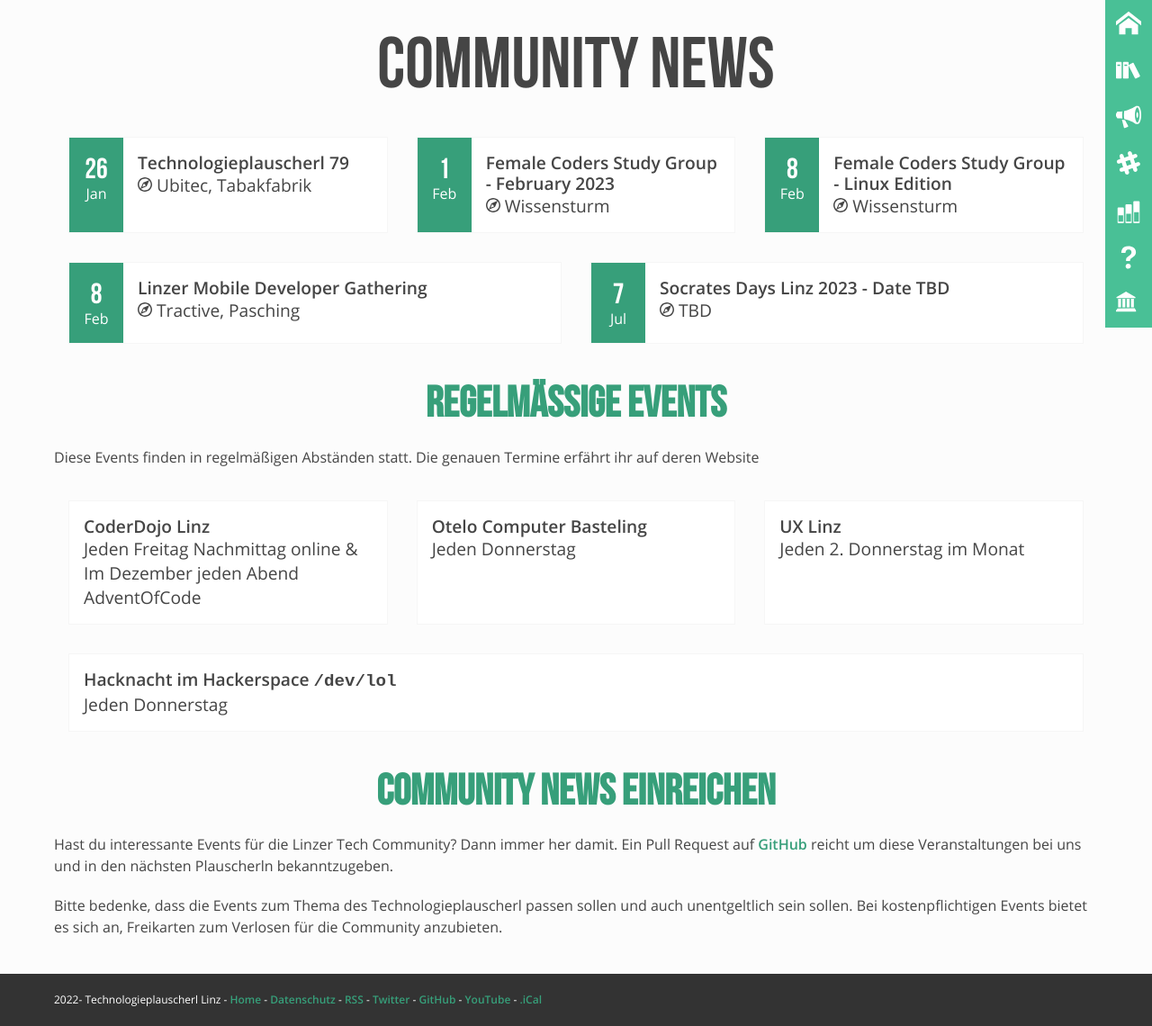
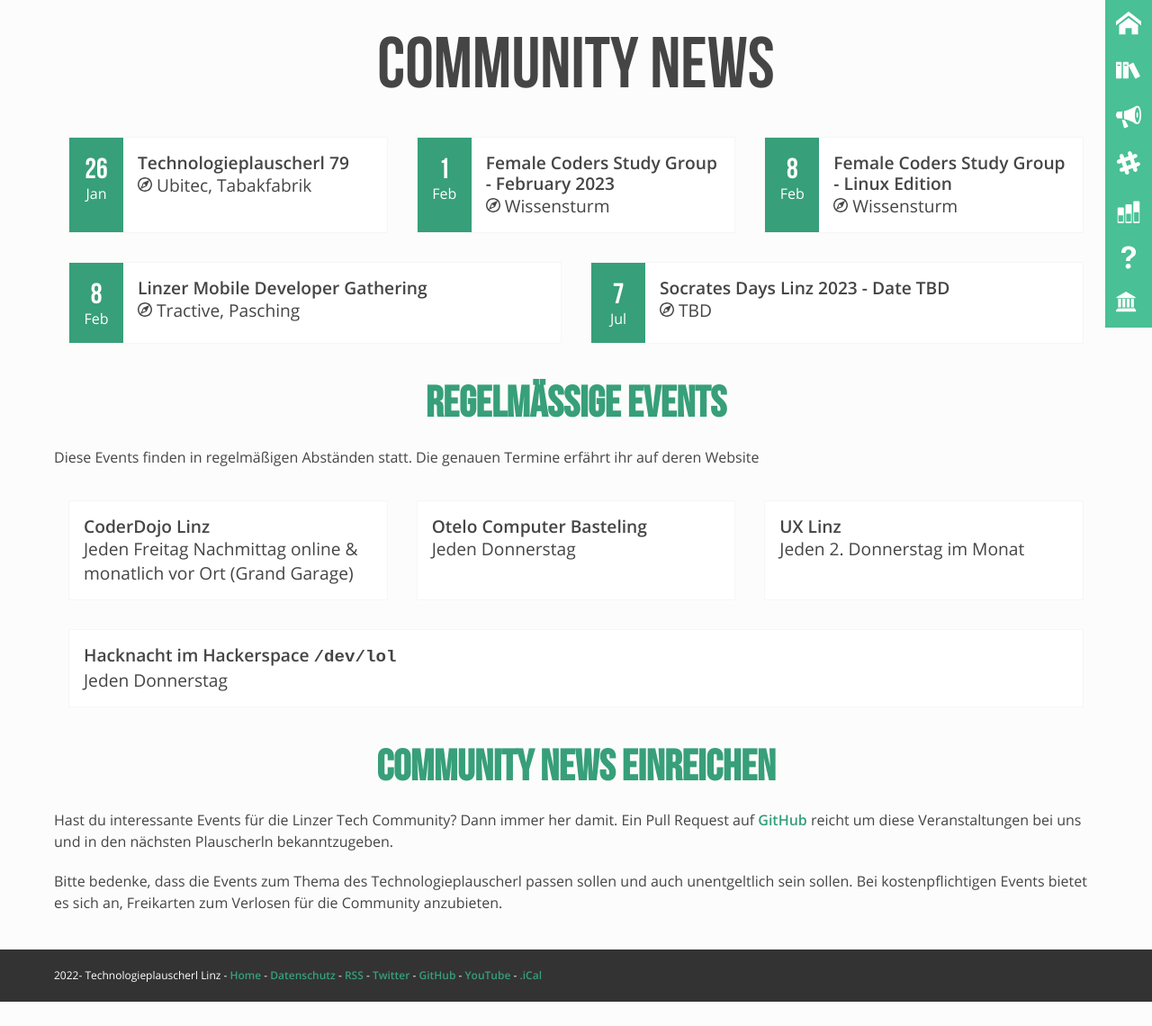
Before and after one commit to mericanAncer127/plauscherl, a Jekyll site: the page built from pages/community-news.html, in a window 1280 px wide. Shown: the whole page at 90% size. Built offline with Jekyll 4.4.1, drawn with Linux system fonts in a browser that asks for light colours; after the commit the page ends 1113 px from its top, so only the background shows below that.

Commit message:
Update community-news.html

```diff
--- a/pages/community-news.html
+++ b/pages/community-news.html
@@ -19,7 +19,7 @@
 		<div class="event__information">
 		  <h2 class="event__title" itemprop="name">CoderDojo Linz</h2>
 		  <div class="event__venue">
-			<span>Jeden Freitag Nachmittag online & Im Dezember jeden Abend AdventOfCode</span>
+			<span>Jeden Freitag Nachmittag online & monatlich vor Ort (Grand Garage)</span>
 		  </div>
 		</div>
 	  </div>
```
